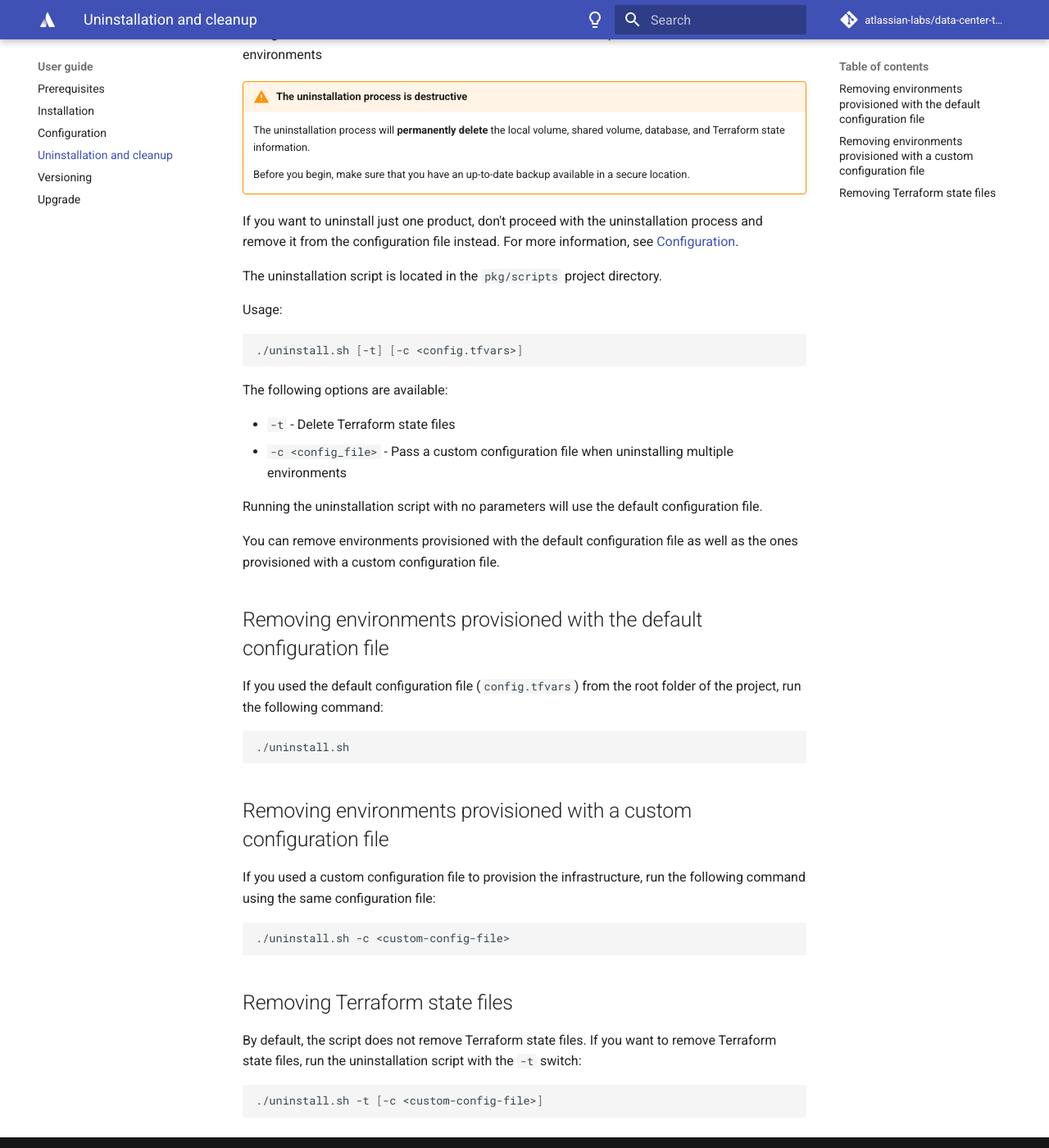
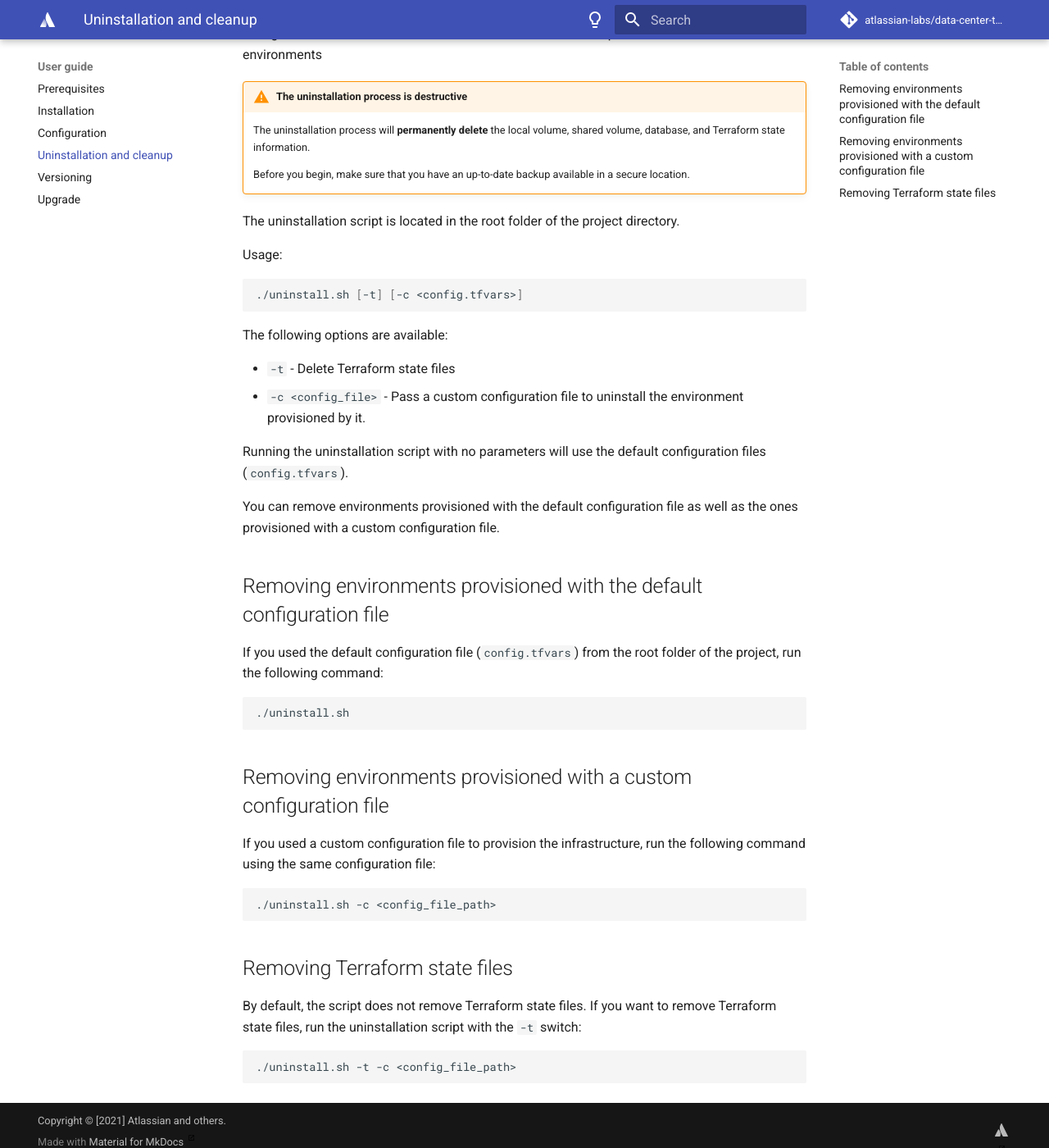
Before and after one commit to atlassian-labs/data-center-terraform, an MkDocs documentation site: the page built from docs/docs/userguide/CLEANUP.md, in a window 1280 px wide and 1400 px high, scrolled down 246 px. Shown: the whole window at 82% size. Built offline with MkDocs 1.6.1 and Material for MkDocs 9.7.7, drawn with Linux system fonts in a browser that asks for light colours; comment, search, counter and statistics services are not loaded.

Commit message:
TFKUBE-143: clean up update

````diff
--- a/docs/docs/userguide/CLEANUP.md
+++ b/docs/docs/userguide/CLEANUP.md
@@ -7,9 +7,7 @@
 
     Before you begin, make sure that you have an up-to-date backup available in a secure location.
 
-If you want to uninstall just one product, don't proceed with the uninstallation process and remove it from the configuration file instead. For more information, see [Configuration](CONFIGURATION.md).
-
-The uninstallation script is located in the `pkg/scripts` project directory.
+The uninstallation script is located in the root folder of the project directory.
 
 Usage:
 
@@ -20,9 +18,9 @@
 The following options are available:
 
 - `-t` - Delete Terraform state files
-- `-c <config_file>` - Pass a custom configuration file when uninstalling multiple environments
+- `-c <config_file>` - Pass a custom configuration file to uninstall the environment provisioned by it.
 
-Running the uninstallation script with no parameters will use the default configuration file.
+Running the uninstallation script with no parameters will use the default configuration files (`config.tfvars`).
 
 
 
@@ -41,7 +39,7 @@
 If you used a custom configuration file to provision the infrastructure, run the following command using the same configuration file:
 
 ```shell
-./uninstall.sh -c <custom-config-file>
+./uninstall.sh -c <config_file_path>
 ```
 
 ## Removing Terraform state files
@@ -49,5 +47,5 @@
 By default, the script does not remove Terraform state files. If you want to remove Terraform state files, run the uninstallation script with the `-t` switch:
 
 ```shell
-./uninstall.sh -t [-c <custom-config-file>]
+./uninstall.sh -t -c <config_file_path>
 ```
````
Also changed, not shown: docs/docs/userguide/INSTALLATION.md (+1 -1 lines).
